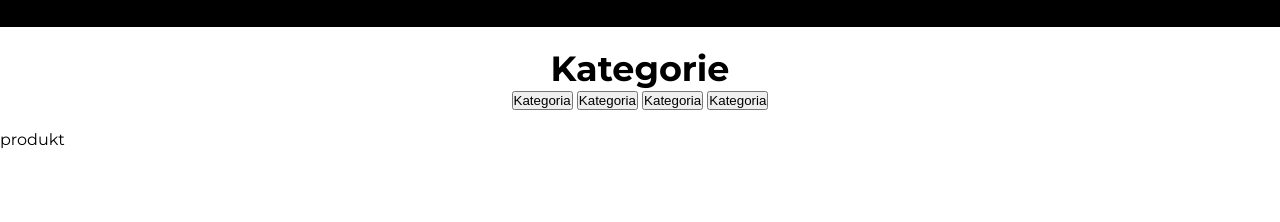
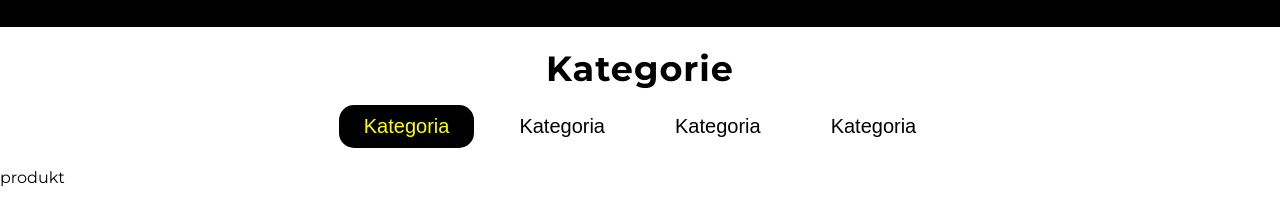
Before and after one commit to Paulina-Wisniewska/media-amator, a plain HTML site: page index.html in a window 1280 px wide. Shown: the part 72-294 px from the top of the page. Drawn offline with Linux system fonts and the light colour scheme.

Commit message:
added styles to categories

```diff
--- a/index.html
+++ b/index.html
@@ -34,7 +34,7 @@
         <aside class="categories">
             <h1 class="categories-title">Kategorie</h1>
             <section class="categories-items">
-                <button>Kategoria</button>
+                <button class="active">Kategoria</button>
                 <button>Kategoria</button>
                 <button>Kategoria</button>
                 <button>Kategoria</button>
--- a/style.css
+++ b/style.css
@@ -73,9 +73,36 @@ header {
     flex-direction: column;
     align-items: center;
     margin: 20px 0px;
+    gap: 15px;
 }
 
 .categories-title {
     font-size: 35px;
+    letter-spacing: 1px;
+}
 
+.categories-items {
+    display: flex;
+    gap: 20px;
 }
+
+.categories-items button{
+    font-size: 20px;
+    padding: 10px 25px;
+    background: none;
+    border: none;
+    cursor: pointer;
+    border-radius: 15px;
+    transition: all 0.3s ease-in-out;
+}
+
+.categories-items button:hover{
+    background: black;
+    color: yellow;
+}
+
+.categories-items button.active{
+    background: black;
+    color: yellow;
+    border-radius: 15px;
+}
```
